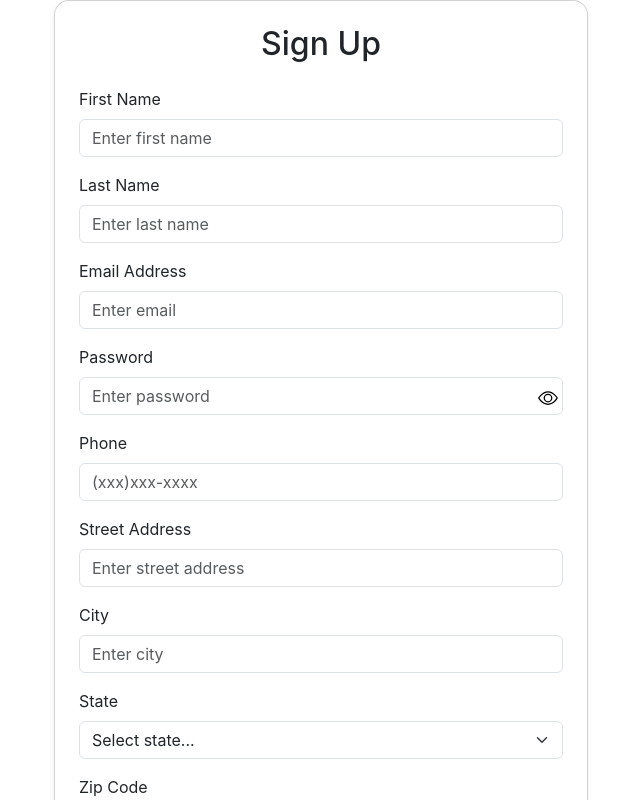
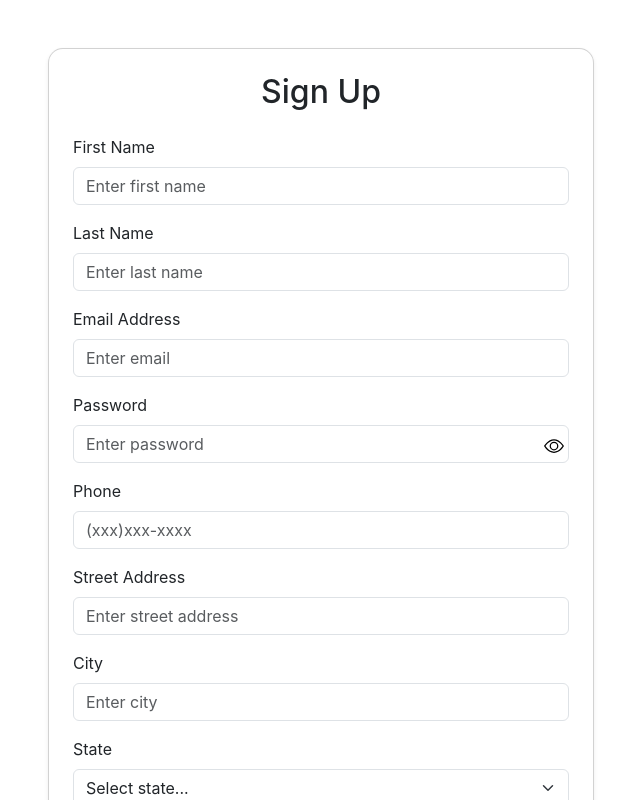
Before and after one commit to jeffreypilon/moving-company-app, a React (Vite) app in the folder client/: page /signup in a window 1280 px wide. Shown: the top 800 px of the page, without its empty margins (319-959 px from the left). Built offline with nearby package versions, Linux system fonts and the light colour scheme.

Commit message:
fix margins signup page

```diff
--- a/client/src/pages/SignupPage.jsx
+++ b/client/src/pages/SignupPage.jsx
@@ -283,8 +283,8 @@ function SignupPage() {
   };
 
   return (
-    <Container className="d-flex justify-content-center align-items-center min-vh-100">
-      <Row className="w-100">
+    <Container className="py-5">
+      <Row className="justify-content-center">
         <Col xs={12} md={8} lg={6} className="mx-auto">
           <Card className="shadow-sm" style={{ borderRadius: '15px' }}>
             <Card.Body className="p-4">
```
